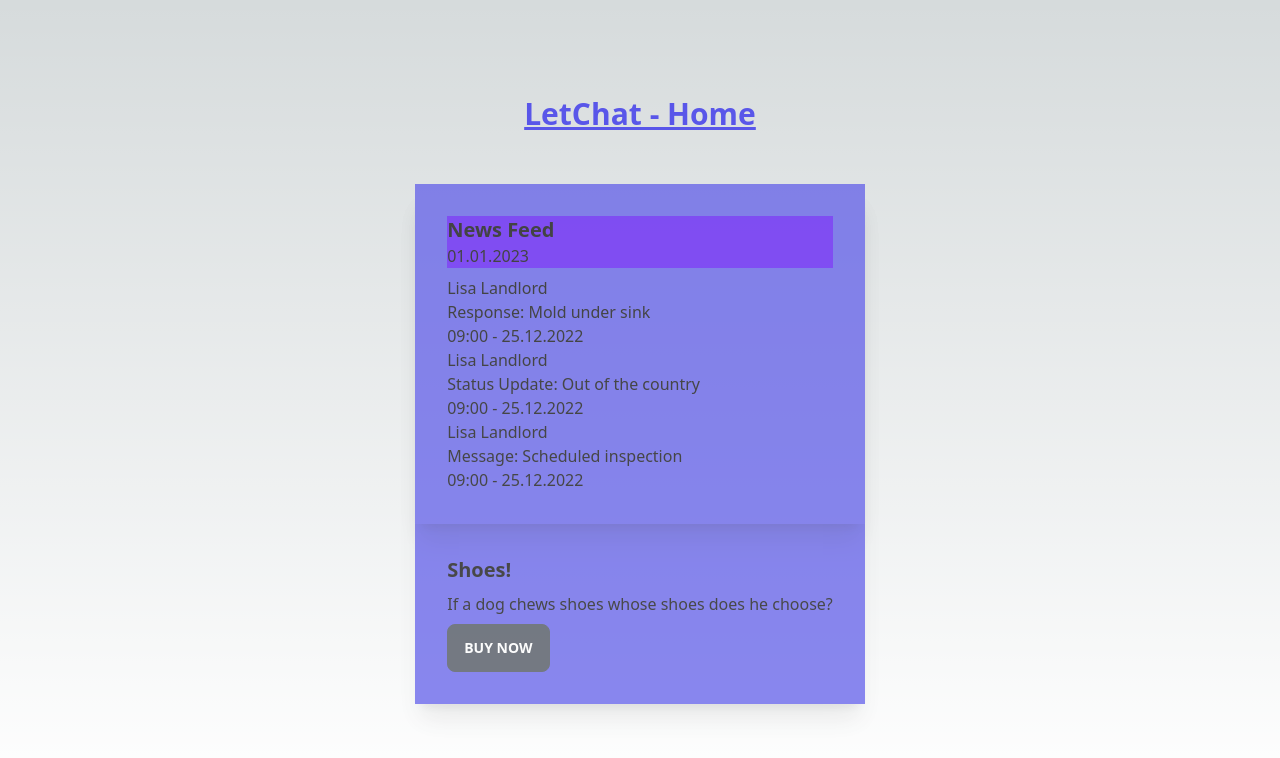
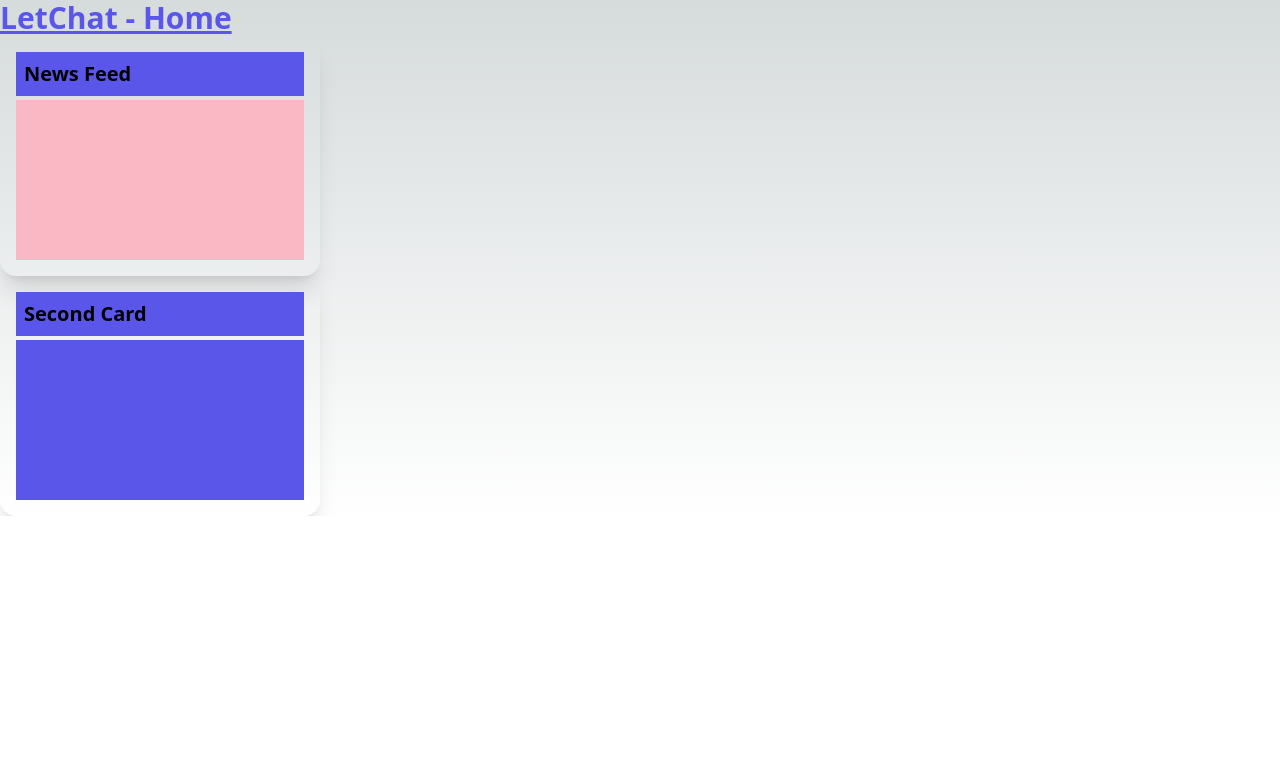
Before and after one commit to SchoolOfCode/bc13_final-project_front-end-git-gud, a Next.js app in the folder letchat/: page / in a window 1280 px wide. Shown: the top 758 px of the page. Built offline with nearby package versions, Linux system fonts and the light colour scheme.

Commit message:
Card Component

```diff
--- a/letchat/components/NewsFeed/index.tsx
+++ b/letchat/components/NewsFeed/index.tsx
@@ -3,31 +3,13 @@ import { Card } from "../../utils";
 const NewsFeed = () => {
   return (
     <>
-      <Card className="bg-light-primary opacity-70">
-        <div className="card-body shadow-xl">
-          <div className="bg-primary">
-            <h2 className="card-title">News Feed</h2>
-            <p>01.01.2023</p>
-          </div>
+      <Card primary="bg-light-primary" secondary="bg-light-secondary" title="News Feed">
 
-          <div className="">
-            <div className="">
-              <p>Lisa Landlord</p>
-              <p>Response: Mold under sink</p>
-              <p>09:00 - 25.12.2022</p>
-            </div>
-            <div className="">
-              <p>Lisa Landlord</p>
-              <p>Status Update: Out of the country</p>
-              <p>09:00 - 25.12.2022</p>
-            </div>
-            <div className="">
-              <p>Lisa Landlord</p>
-              <p>Message: Scheduled inspection</p>
-              <p>09:00 - 25.12.2022</p>
-            </div>
-          </div>
-        </div>
+
+      </Card>
+      <Card primary="bg-light-primary" secondary="bg-light-primary" title="Second Card">
+
+
       </Card>
     </>
   );
--- a/letchat/pages/index.tsx
+++ b/letchat/pages/index.tsx
@@ -14,11 +14,14 @@ export default function Home() {
         <meta name="viewport" content="width=device-width, initial-scale=1" />
         <link rel="icon" href="/favicon.ico" />
       </Head>
-      <main className={styles.main}>
+      <main>
         <h1 className="text-3xl font-bold underline text-light-primary">
           LetChat - Home
         </h1>
+
+
         <NewsFeed />
+
       </main>
     </>
   );
--- a/letchat/tailwind.config.js
+++ b/letchat/tailwind.config.js
@@ -3,6 +3,7 @@ module.exports = {
   content: [
     "./pages/**/*.{js,ts,jsx,tsx}",
     "./components/**/*.{js,ts,jsx,tsx}",
+    "./utils//**/*.{js,ts,jsx,tsx}"
   ],
   theme: {
     extend: {
--- a/letchat/utils/index.tsx
+++ b/letchat/utils/index.tsx
@@ -7,18 +7,19 @@ export const Tabs = () => {
 };
 
 type CardProps = {
-  children?: React.ReactNode,
-  className?: string
-}
-export const Card = ({children, className}: CardProps) => {
+  children?: React.ReactNode;
+  primary?: string;
+  secondary?: string;
+  title?: string;
+};
+export const Card = ({ children, primary, secondary, title }: CardProps) => {
   return (
-    <div className={`card shadow-xl ${className}`}>
-      {children}
-      <div className="card-body min-w-[198rem]">
-        <h2 className="card-title">Shoes!</h2>
-        <p>If a dog chews shoes whose shoes does he choose?</p>
-        <div className="card-actions justify-end">
-          <button className="btn btn-primary">Buy Now</button>
+    <div className={`card card-compact w-80   shadow-xl`} >
+      <div className="card-body gap-0">
+        <h2 className={`card-title p-2 ${primary}`}>{title}</h2>
+
+        <div className={`card-side h-[20vh] max-h-[30vh] p-2 justify-end overflow-y-scroll scroll-none ${secondary}`}>
+          {children}
         </div>
       </div>
     </div>
```
